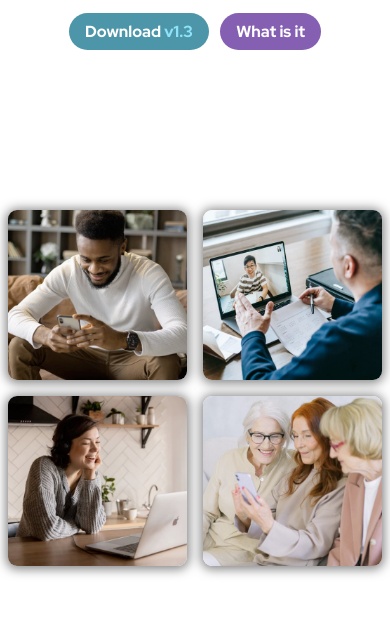
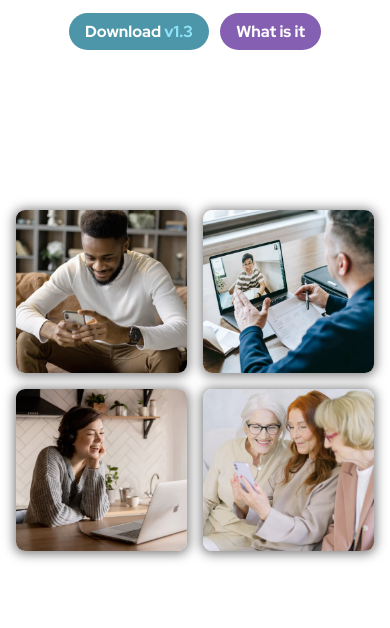
Before and after one commit to abdul04121995/meet, a plain HTML site: page index.html in a window 390 px wide. Shown: the part 426-1054 px from the top of the page. Drawn offline with Linux system fonts and the light colour scheme.

Commit message:
changing style in image container

```diff
--- a/style.css
+++ b/style.css
@@ -163,7 +163,12 @@ button {
   margin-top: 10rem;
   margin-bottom: 5rem;
   justify-content: space-between;
-  margin-inline: 0.5rem;
+  /* margin-inline: 0.5rem; */
+}
+@media screen and (max-width: 768px) {
+  .images {
+    margin-inline: 1rem;
+  }
 }
 .images-container {
   flex: 0 0 calc(25% - ((3 * var(--gap-large)) / 4));
```
